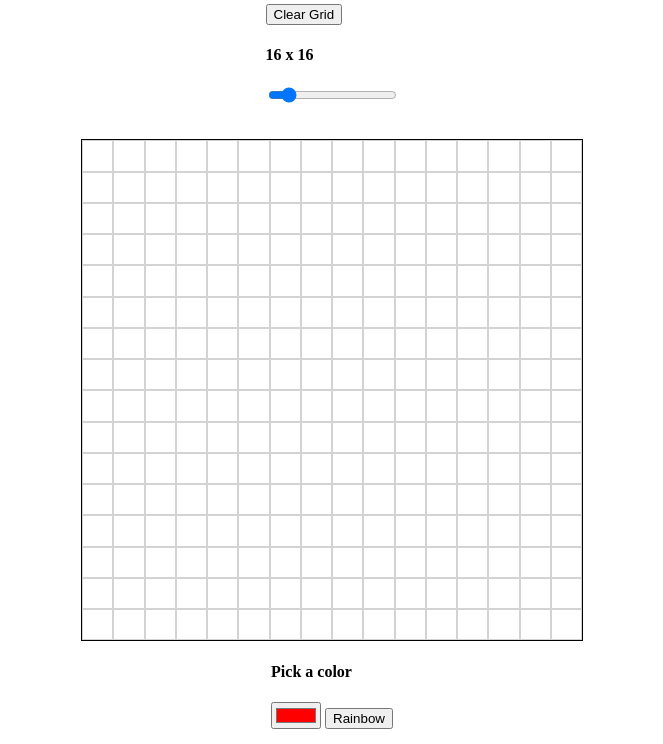
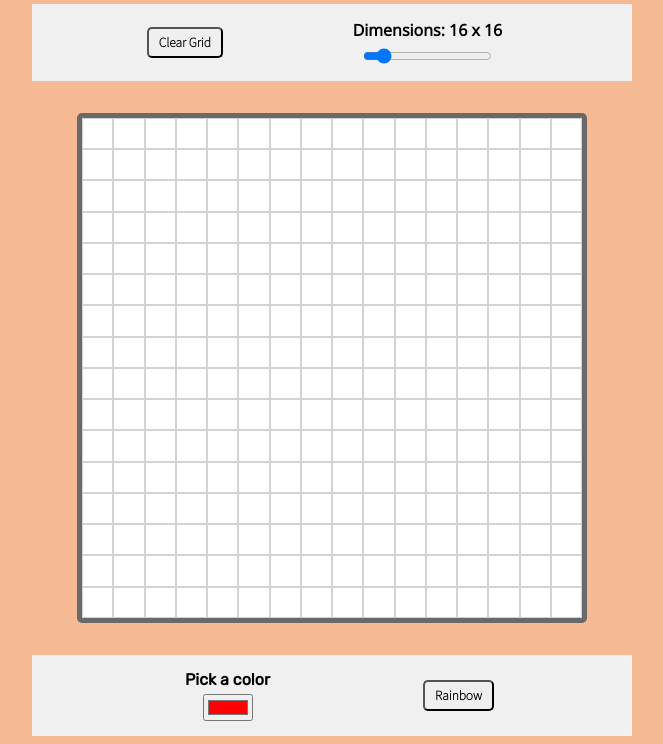
Before and after one commit to tobiaoy/etch-a-sketch, a plain HTML site: page index.html in a window 1280 px wide. Shown: the part 73-817 px from the top of the page, without its empty margins (308-971 px from the left). Drawn offline with nearby package versions, Linux system fonts and the light colour scheme.

Commit message:
Preliminary Styles done

```diff
--- a/index.html
+++ b/index.html
@@ -20,9 +20,12 @@
     </div>
     <p></p>
     <div id = grid_container></div>
+    <p></p>
     <div id= colors>
-        <h4>Pick a color</h4>
-        <input type="color" id="favColor" name="favColor" value="#ff0000">
+        <div id = color_slider>
+            <h4>Pick a color</h4>
+            <input type="color" id="favColor" name="favColor" value="#ff0000">
+        </div>
         <button id = rainbow>Rainbow</button>
     </div>
 
--- a/script.js
+++ b/script.js
@@ -36,12 +36,12 @@ function clearGrid() {
   }
 
 //text to be able to see the changed dimensions
-dimensionCheck.textContent = `${squaresPerSide} x ${squaresPerSide}`;
+dimensionCheck.textContent = `Dimensions: ${squaresPerSide} x ${squaresPerSide}`;
 
 //function to change the number of squares
 function changeSquares(e){
     squaresPerSide = e.target.value;
-    dimensionCheck.textContent = `${squaresPerSide} x ${squaresPerSide}`;
+    dimensionCheck.textContent = `Dimensions: ${squaresPerSide} x ${squaresPerSide}`;
 }
 
 // function to make a rainbow 'pen'
--- a/style.css
+++ b/style.css
@@ -15,10 +15,14 @@ body{
     flex-direction: column;
     justify-content: center;
     align-items: center;
+    background-color: #f5b994;
 }
 
-
-
+button{
+    font-family: 'Source Sans Pro', sans-serif;
+    color: black;
+    font-weight: bold;
+}
 
 /* Title */
 h2{
@@ -27,18 +31,38 @@ h2{
 }
 
 /* Control Section */
+#controls-container{
+    display: flex;
+    flex: 1;
+    flex-flow: row wrap;
+    background-color: #F0F0F0;
+    height: 250px;
+    width: 600px;
+    justify-content: space-evenly;
+    align-items: center;
+}
+
 /* Clear Button */
-#control-container > button{
+.clear-grid{
+    padding: 5px 10px;
+    border-radius: 5px;
+    font-weight: bold;
+}
+
+/* Square Slider */
+#manageSize{
+    display: flex;
+    align-items: center;
+    flex-direction: column;
+    justify-content: space-evenly;
+    margin: 15px;
     font-family: 'Open Sans', sans-serif;
-    display: flex;
-    justify-content: center;
-    align-items: center;
-    max-height: 25px;
-    max-width: auto;
 }
-/* Square Slider */
-/* Color Picker */
 
+#manageSize > h4 {
+    margin-bottom: 5px;
+    margin-top: 0px;
+}
 
 /* Grid */
 #grid_container{
@@ -46,13 +70,51 @@ h2{
     height: 500px;
     width: 500px;
     border-style: solid;
-    border-width: thin;
+    border-width: thick;
+    border-radius: 5px;
+    border-color: dimgrey;
 }
 
 .cell{
     border-style: solid;
     border-width: thin;
     border-color: lightgray;
+    background-color: white;
 }
 
+/* Color Section */
+#colors{
+    display: flex;
+    font-family: 'Rubik', sans-serif;
+    flex: 1;
+    flex-flow: row wrap;
+    background-color: #F0F0F0;
+    height: 250px;
+    width: 600px;
+    justify-content: space-evenly;
+    align-items: center;
+}
+
+#rainbow{
+    padding: 5px 10px;
+    border-radius: 5px;
+
+}
+
+button:hover{
+    border-color: white;
+}
+
+#color_slider{
+    display: flex;
+    align-items: center;
+    flex-direction: column;
+    justify-content: space-evenly;
+    margin: 15px;
+}
+
+#color_slider > h4{
+    margin-bottom: 5px;
+    margin-top: 0px;
+}
 /* Footer */
```
